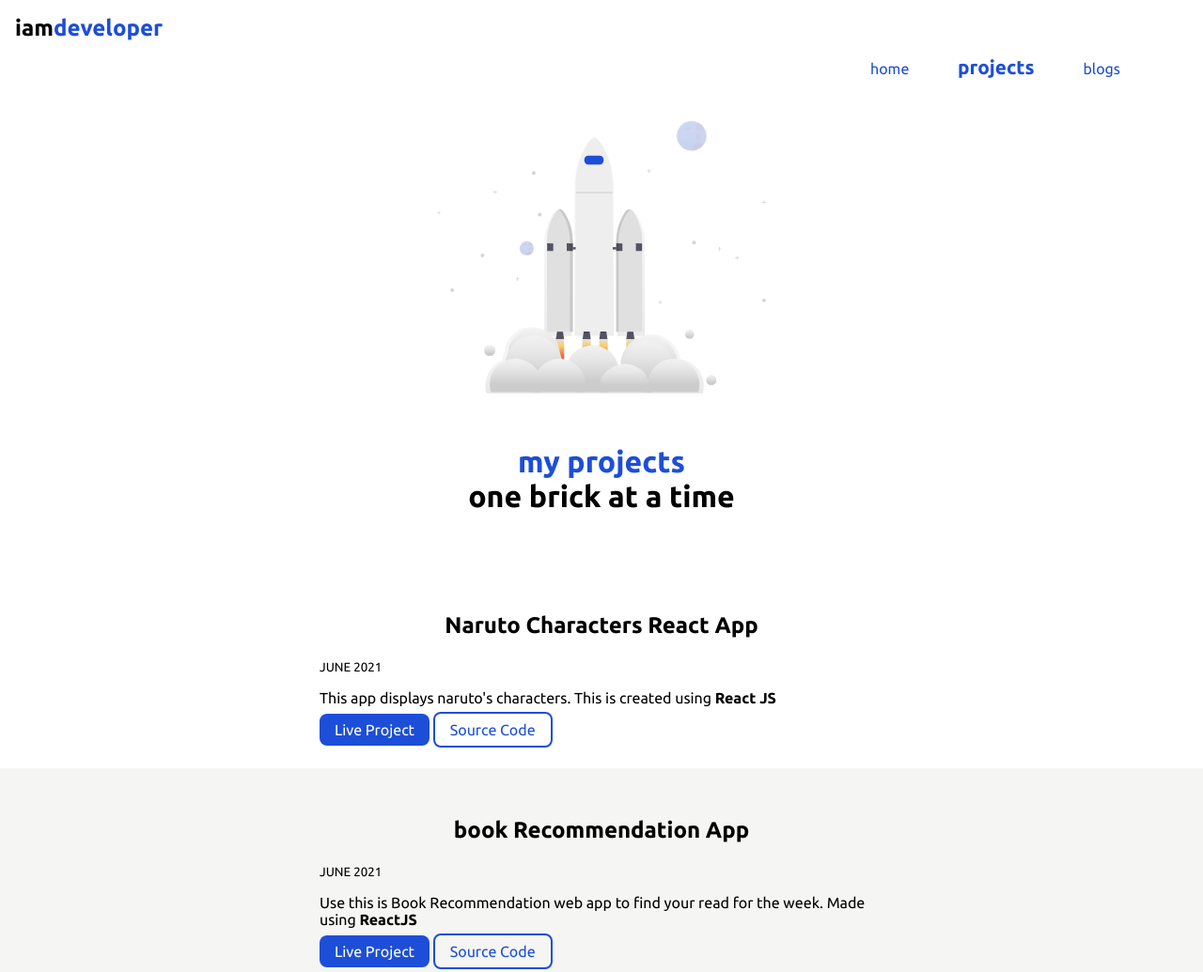
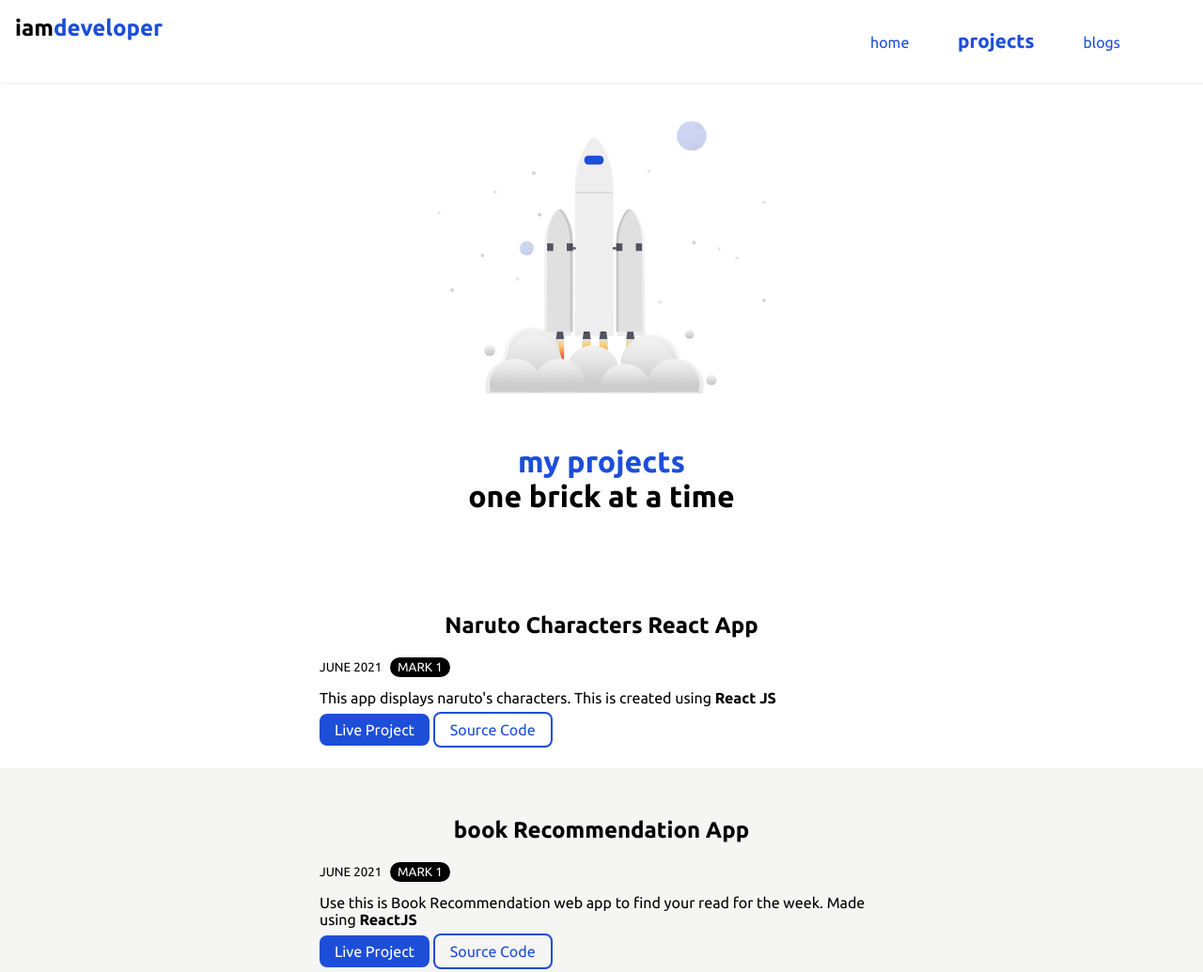
Before and after one commit to rkapoor10/ritikkapoor-portfolio, a plain HTML site: page projects.html in a window 1280 px wide. Shown: the top 1035 px of the page at 94% size. Drawn offline with Linux system fonts and the light colour scheme.

Commit message:
update: navigation

```diff
--- a/projects.html
+++ b/projects.html
@@ -10,7 +10,7 @@
 </head>
 
 <body>
-    <nav class="navigation container sticky">
+    <nav class="navigation container sticky grid-container">
         <div class="nav-brand"> iam<span style="color: var(--secondary-color);">developer</span></div>
         <ul class="list-non-bullet nav-pills">
             <li class="list-item-inline">
@@ -35,6 +35,7 @@
         <div class="container container-center">
             <h1>Naruto Characters React App</h1>
             <small>JUNE 2021</small>
+            <small class="mark">MARK 1</small>
             <p>This app displays naruto's characters. This is created using <strong>React JS</strong></p>
             <a class="link link-primary" href="https://2ce0i.csb.app/" target="_blank">Live
                 Project</a>
@@ -48,6 +49,7 @@
 
             <h1>book Recommendation App</h1>
             <small>JUNE 2021</small>
+            <small class="mark">MARK 1</small>
             <p>Use this is Book Recommendation web app to find your read for the week. Made using <strong>ReactJS</strong></p>
             <a class="link link-primary" href="https://tb9yu.csb.app/" target="_blank">Live
                 Project</a>
@@ -61,6 +63,7 @@
         <div class="container container-center">
             <h1>Emoji Interpreter App</h1>
             <small>JUNE 2021</small>
+            <small class="mark">MARK 1</small>
             <p>Use this web app to find the meaning of some of the emojis we use in our daily chats. This is created using <strong>React JS</strong></p>
             <a class="link link-primary" href="https://21985.csb.app/" target="_blank">Live
                 Project</a>
@@ -75,6 +78,7 @@
 
             <h1>encoder decoder app</h1>
             <small>JUNE 2021</small>
+            <small class="mark">MARK 1</small>
             <p>This is markSeven. I used the mock server to create a encoder decoder based on caesar cipher. Use this to send cipher messages to your friends.</p>
             <a class="link link-primary" href="https://encodedecode.netlify.app/index.html" target="_blank">Live
                 Project</a>
@@ -87,6 +91,7 @@
         <div class="container container-center">
             <h1>Banana Translator App</h1>
             <small>JUNE 2021</small>
+            <small class="mark">MARK 1</small>
             <p>Use this web app to convert English text to the language of minions. It uses <strong>Translator API</strong></p>
             <a class="link link-primary" href="https://minions-banana.netlify.app/" target="_blank">Live
                 Project</a>
@@ -100,6 +105,7 @@
 
             <h1>ipl fan quiz</h1>
             <small>MAY 2021</small>
+            <small class="mark">MARK 1</small>
             <p>This is a Fandom Quiz project which I made using <strong>node.js</strong>. If you wish to try it click the link
                 below...keep in mind I'm an all out CSK fan.</p>
             <a class="link link-primary" href="https://replit.com/@RitikKapoor/iplquiz?embed=1&output=1" target="_blank">Live
@@ -113,6 +119,7 @@
         <div class="container container-center">
             <h1>are you a friend ?</h1>
             <small>MAY 2021</small>
+            <small class="mark">MARK 1</small>
             <p>This is my first quiz made in JS. It's based on how well do you know me. Click below to play.</p>
             <a class="link link-primary" href="https://replit.com/@RitikKapoor/quizonme?embed=1&output=1#index.js" target="_blank">Live
                 Project</a>
--- a/styles.css
+++ b/styles.css
@@ -75,29 +75,29 @@ hr {
 
 .navigation {
     background-color:white;
-    border-bottom-left-radius: 1rem;
     padding: 1rem;
     color: var(--primary-color);
+    box-shadow: 2px 2px var(--off-white);
 
+}
 
-
-
-
+.grid-container{
+    display: grid;
+    grid-template-areas: 'navbrand navpills';
+    grid-gap: 10px;
 }
 
 .navigation .nav-brand {
     font-weight: bold;
     font-size: 1.5rem;
-
-
-
-
+    grid-area: navbrand;
 }
 
 .navigation .nav-pills {
     text-align: right;
     font-size: 1rem;
     padding-right: 5rem;
+    grid-area: navpills;
 }
 
 
@@ -165,6 +165,15 @@ section{
    background-color:var(--off-white)
 }
 
+.mark{
+    background-color: var(--primary-color);
+    color: white;
+    margin-left: 5px;
+    padding: 0.2rem 0.5rem;
+    border-radius: 1rem;
+
+}
+
 /* footer */
 
 .footer{
```
Also changed, not shown: blogs.html (+1 -1 lines), index.html (+1 -1 lines).
